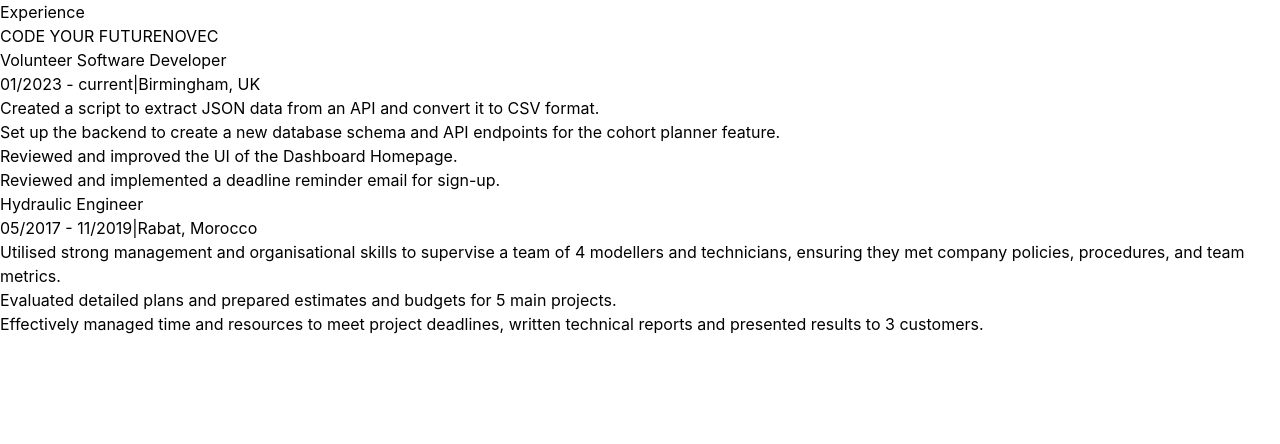
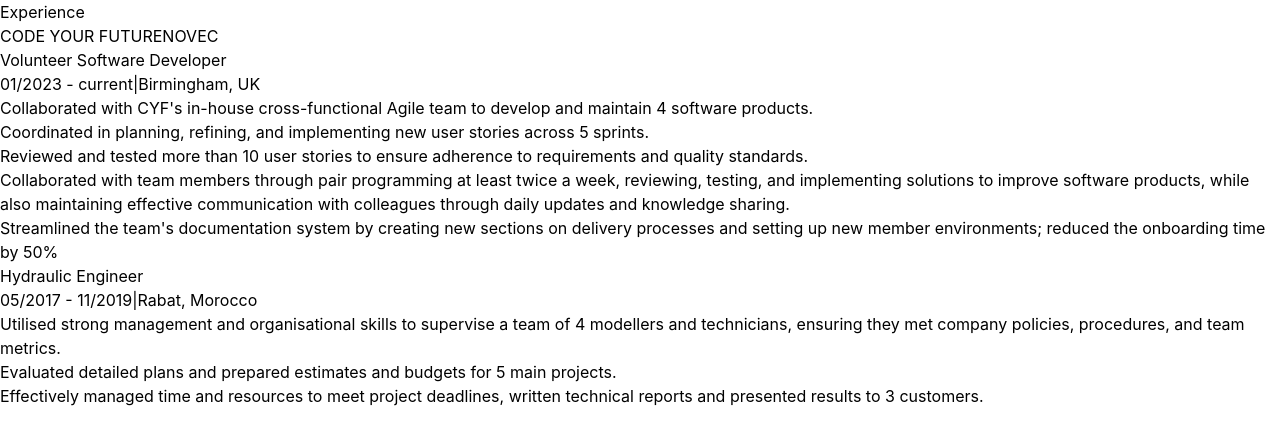
Before and after one commit to SaadiaELF/my-portfolio, a Next.js app: page /experience in a window 1280 px wide. Shown: the top 444 px of the page. Built offline with nearby package versions, Linux system fonts and the light colour scheme; a web font is replaced by a local one.

Commit message:
Updated content

```diff
--- a/components/oneProject.js
+++ b/components/oneProject.js
@@ -10,6 +10,7 @@
         <h3 className="font-barlow text-2xl tracking-tight text-secondary_1 sm:text-3xl ">
           {project.title}
         </h3>
+        {project.github && (
           <div className="flex items-center">
             <a href={project.github} target="_blank" className="h-fit px-2">
               <FontAwesomeIcon
@@ -28,6 +29,7 @@
               />
             </a>
           </div>
+        )}
       </div>
       <div className="h-max bg-primary_2 sm:h-80">
         <Image
--- a/data/experiences.js
+++ b/data/experiences.js
@@ -5,10 +5,11 @@
     date: "01/2023 - current",
     location: "Birmingham, UK",
     duties: [
-      "Created a script to extract JSON data from an API and convert it to CSV format.",
-      "Set up the backend to create a new database schema and API endpoints for the cohort planner feature.",
-      "Reviewed and improved the UI of the Dashboard Homepage.",
-      "Reviewed and implemented a deadline reminder email for sign-up.",
+      "Collaborated with CYF's in-house cross-functional Agile team to develop and maintain 4 software products.",
+      "Coordinated in planning, refining, and implementing new user stories across 5 sprints.",
+      "Reviewed and tested more than 10 user stories to ensure adherence to requirements and quality standards.",
+      "Collaborated with team members through pair programming at least twice a week, reviewing, testing, and implementing solutions to improve software products, while also maintaining effective communication with colleagues through daily updates and knowledge sharing.",
+      "Streamlined the team's documentation system by creating new sections on delivery processes and setting up new member environments; reduced the onboarding time by 50%",
     ],
   },
   {
```
Also changed, not shown: data/projects.js (+10 -1 lines), public/projects/cyf-products.png (added). Lines whose indentation alone changed are shown as unchanged.
